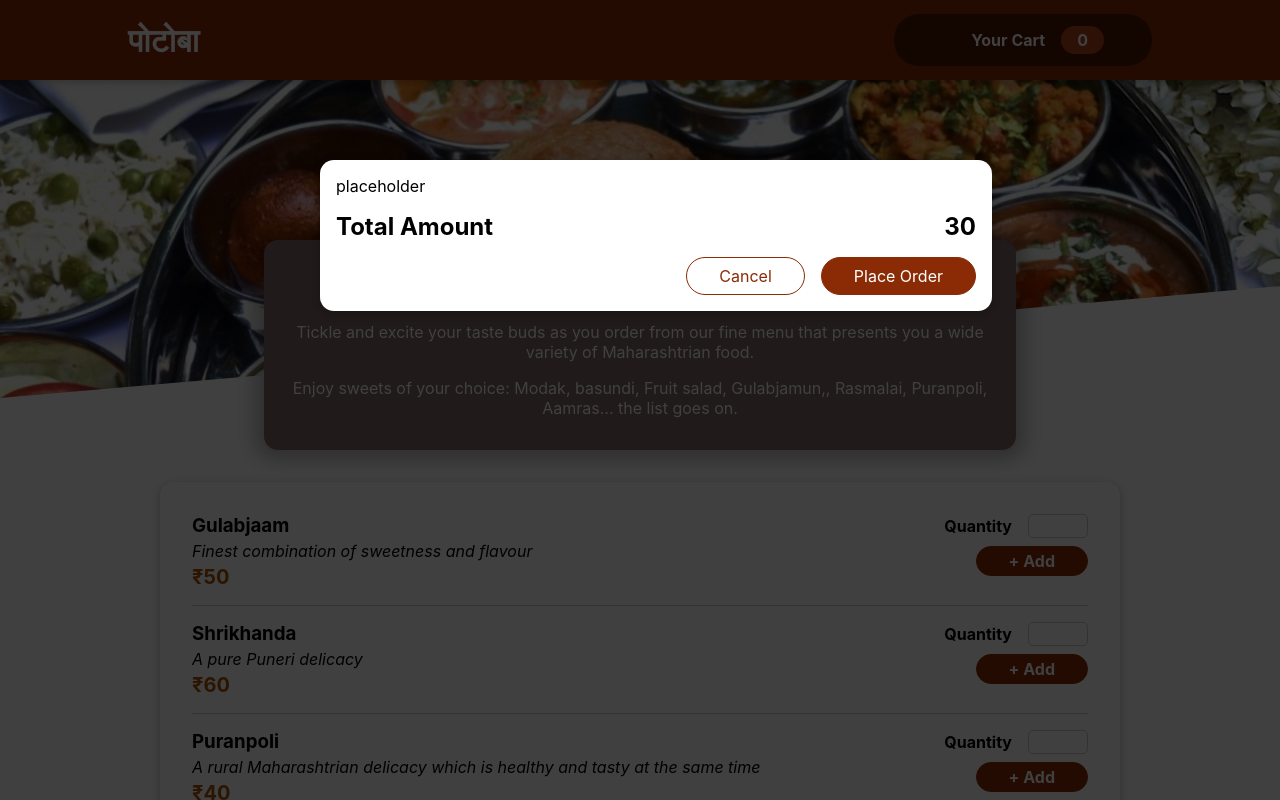
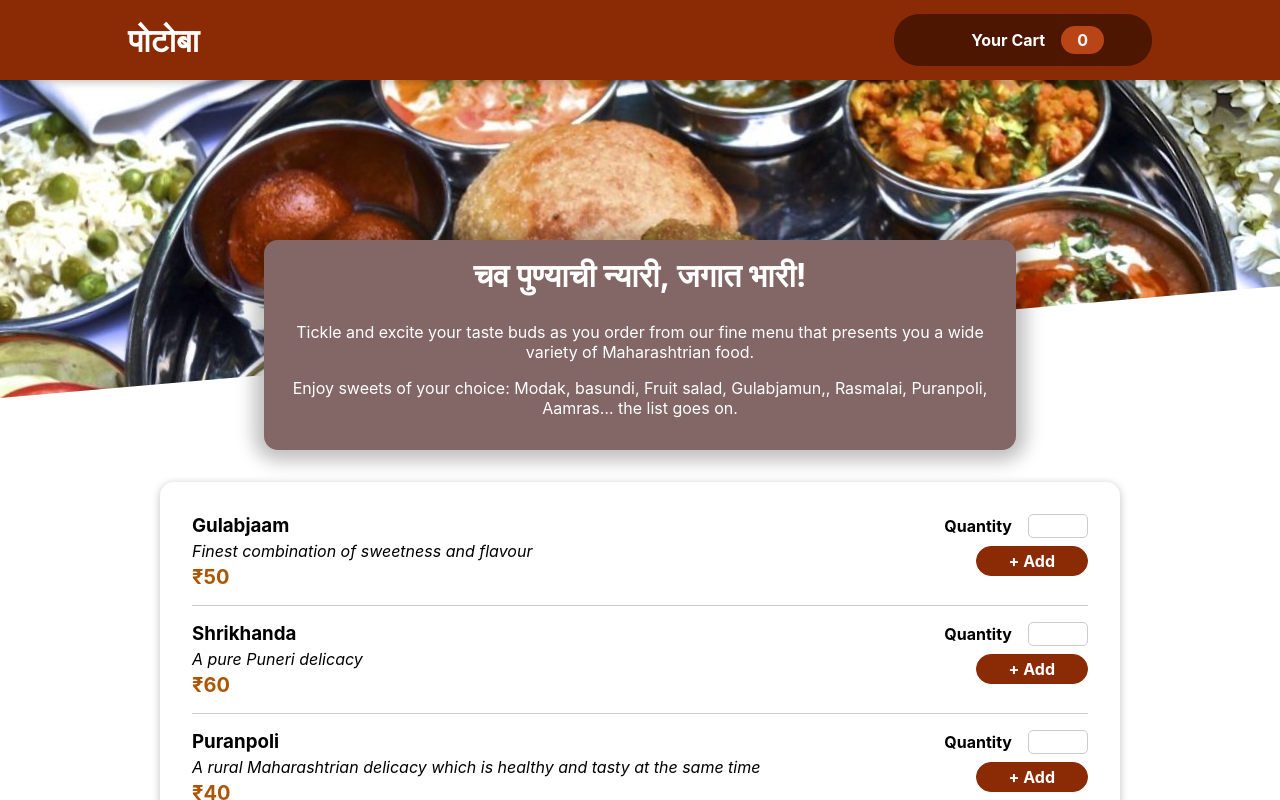
Before and after one commit to CharlieSierraJuliet/potoba, a React (Create React App) app: page / in a window 1280 px wide. Shown: the top 800 px of the page. Built offline with nearby package versions, Linux system fonts and the light colour scheme; some icons are missing.

Commit message:
Cart button activated

```diff
--- a/src/App.js
+++ b/src/App.js
@@ -1,13 +1,23 @@
+import { useState } from "react";
 import "./App.css";
 import Cart from "./components/Cart/Cart";
 import Header from "./components/Layout/Header";
 import Meals from "./components/Meals/Meals";
 
 function App() {
+  const [isCart, setIsCart]=useState(false)
+
+  const showCart=()=>{
+    setIsCart(true)
+  }
+
+  const hideCart=()=>{
+    setIsCart(false)
+  }
   return (
     <div className="App">
-      <Cart />
-      <Header />
+     {isCart && <Cart onCancel={hideCart} />}
+      <Header onChange={showCart}/>
     <main>
       <Meals />
       </main>
--- a/src/components/Cart/Cart.js
+++ b/src/components/Cart/Cart.js
@@ -11,14 +11,14 @@ const Cart = (props) => {
     </ul>
   );
   return (
-    <Modal>
+    <Modal onClick={props.onCancel}>
       {cartItems}
       <div className={classes.total}>
         <span>Total Amount</span>
         <span>30</span>
       </div>
       <div className={classes.actions}>
-        <button className={classes["button--alt"]}>Cancel</button>
+        <button className={classes["button--alt"]} onClick={props.onCancel}>Cancel</button>
         <button className={classes.button}>Place Order</button>
       </div>
     </Modal>
--- a/src/components/Layout/Header.js
+++ b/src/components/Layout/Header.js
@@ -7,7 +7,7 @@ const Header=props=>{
         <Fragment>
             <header className={classes.header}>
                 <h1>पोटोबा</h1>
-                <HeaderCartButton />
+                <HeaderCartButton onClick={props.onChange} />
             </header>
             <div className={classes['main-image']}>
                 <img src={logo} alt='Beautiful Maharshtrian Thali' />
--- a/src/components/Layout/HeaderCartButton.js
+++ b/src/components/Layout/HeaderCartButton.js
@@ -1,9 +1,9 @@
 import CartIcon from '../Cart/CartIcon'
 import classes from './HeaderCartButton.module.css'
 
-const HeaderCartButton=()=>{
+const HeaderCartButton=(props)=>{
     return(
-        <button className={classes.button}>
+        <button className={classes.button} onClick={props.onClick}>
             <span className={classes.icon}>
                 <CartIcon />
             </span>
--- a/src/components/UI/Modal.js
+++ b/src/components/UI/Modal.js
@@ -3,7 +3,7 @@ import ReactDOM from "react-dom";
 import React, { Fragment } from "react";
 
 const BackDrop = (props) => {
-  return <div className={classes.backdrop}></div>;
+  return <div className={classes.backdrop} onClick={props.onClick}></div>;
 };
 
 const OverLay = (props) => {
@@ -19,7 +19,7 @@ const portalHandler=document.getElementById("overlay");
 const Modal = (props) => {
   return (
     <Fragment>
-      {ReactDOM.createPortal(<BackDrop />,portalHandler)}
+      {ReactDOM.createPortal(<BackDrop onClick={props.onClick}/>,portalHandler)}
       {ReactDOM.createPortal(<OverLay>{props.children}</OverLay>,portalHandler)}
     </Fragment>
   );
```
